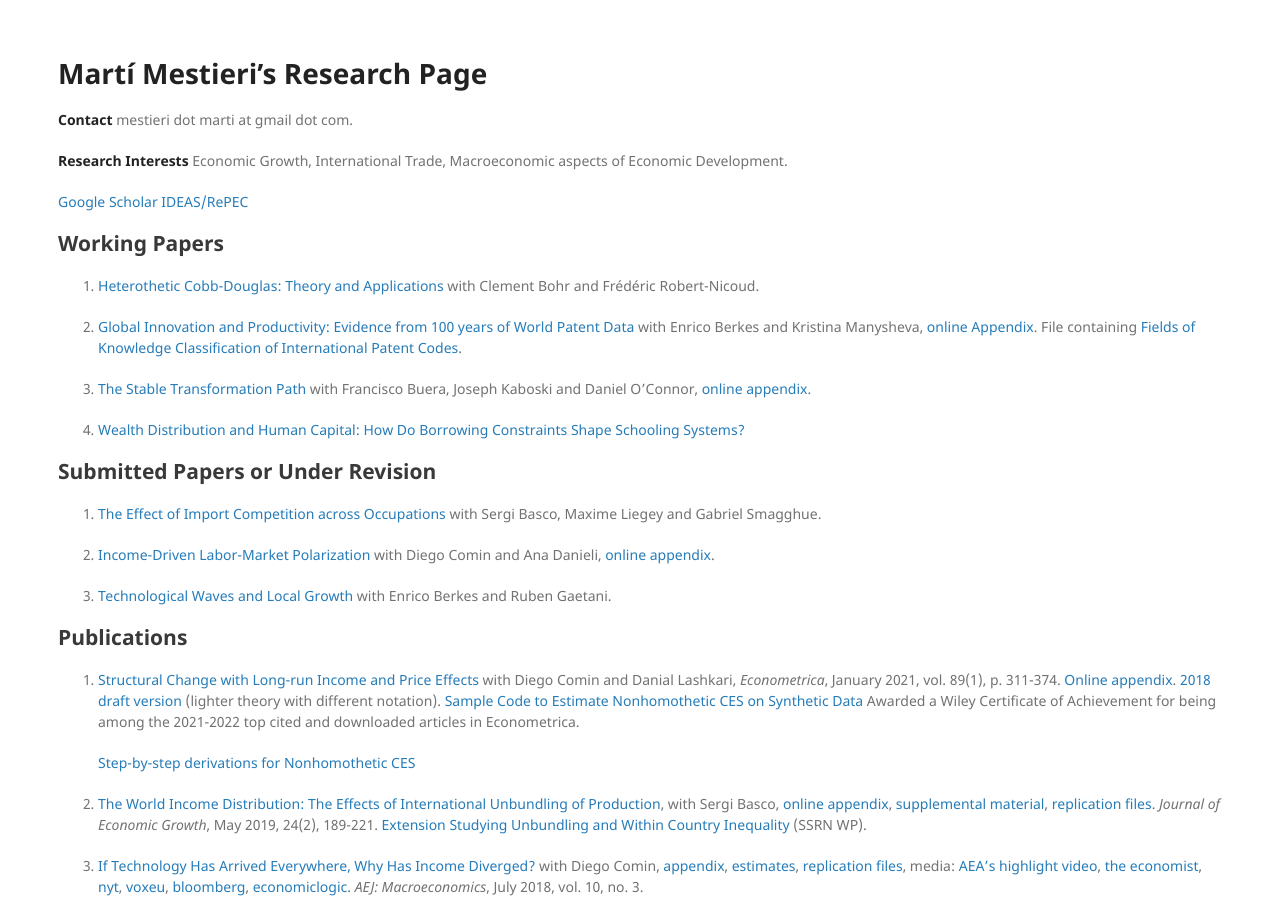
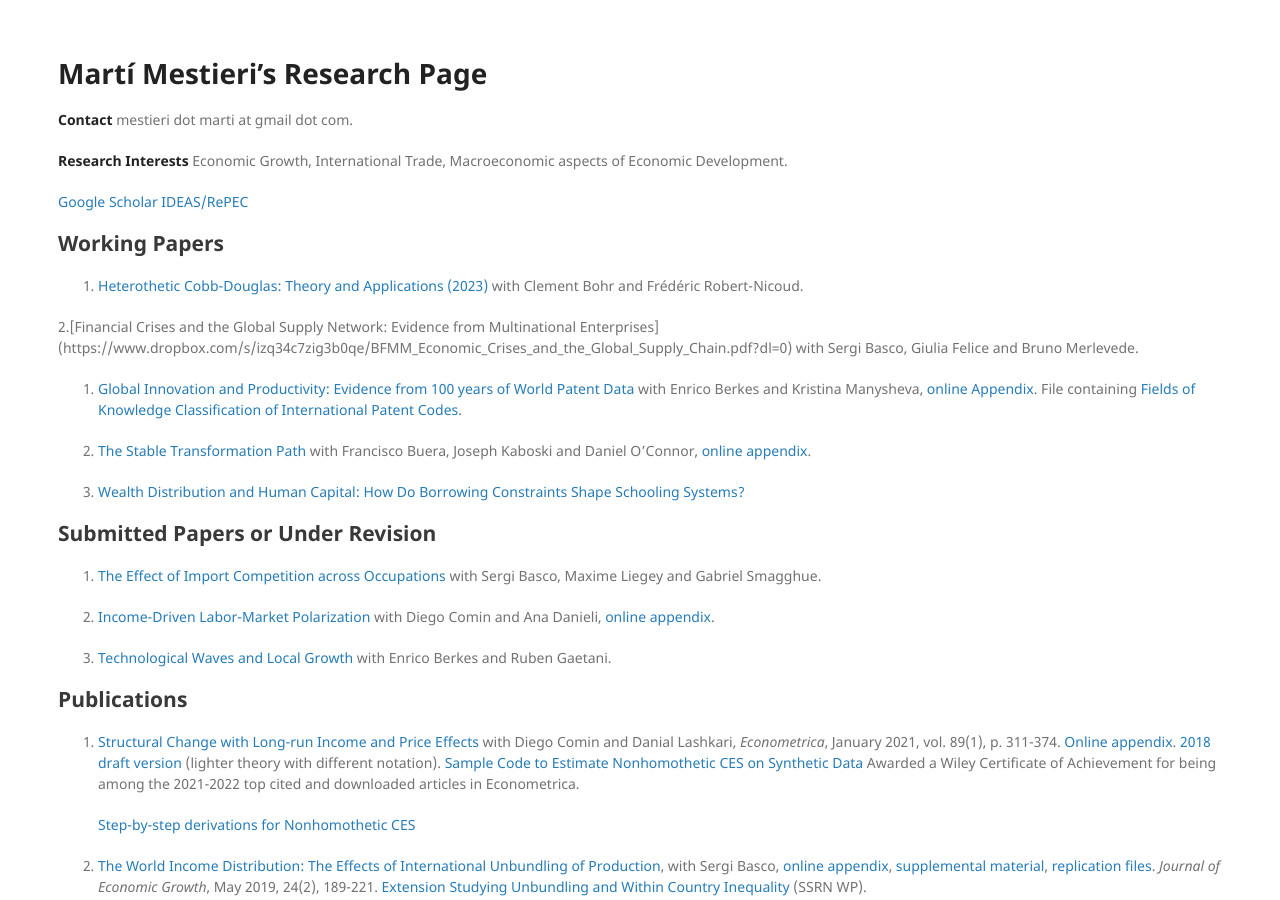
Before and after one commit to mestieri/mestieri.github.io, a Jekyll site: the page built from index.md, in a window 1280 px wide and 900 px high. Built offline with Jekyll 4.4.1, drawn with Linux system fonts in a browser that asks for light colours.

Commit message:
Update index.md

```diff
--- a/index.md
+++ b/index.md
@@ -21,15 +21,17 @@ UPF Associate Professor and CREi Associate Researcher.
 
 ## Working Papers
 
-1. [Heterothetic Cobb-Douglas: Theory and Applications](https://www.dropbox.com/s/4ib6vfi0og7ixop/bmrn_hcd.pdf?dl=0) with Clement Bohr and Frédéric Robert-Nicoud.
+1. [Heterothetic Cobb-Douglas: Theory and Applications (2023)](https://www.dropbox.com/s/4ib6vfi0og7ixop/bmrn_hcd.pdf?dl=0) with Clement Bohr and Frédéric Robert-Nicoud.
 
-2. [Global Innovation and Productivity: Evidence from 100 years of World Patent Data](https://www.dropbox.com/s/h49z8tmqrtbzchr/bmm_website.pdf?dl=0) with Enrico Berkes and Kristina Manysheva, [online Appendix](https://www.dropbox.com/s/p0857cfab9i9jjs/bmm_oa_website.pdf?dl=0). File containing [Fields of Knowledge Classification of International Patent Codes](https://www.dropbox.com/s/sne8ac9t22pwcy3/Fields_of_knowledge.csv?dl=0).
+2.[Financial Crises and the Global Supply Network: Evidence from Multinational Enterprises] (https://www.dropbox.com/s/izq34c7zig3b0qe/BFMM_Economic_Crises_and_the_Global_Supply_Chain.pdf?dl=0) with Sergi Basco, Giulia Felice and Bruno Merlevede.
 
-3. [The Stable Transformation Path](https://www.dropbox.com/s/qr244nsqarcmz4h/bkmo.pdf?dl=0)
+3. [Global Innovation and Productivity: Evidence from 100 years of World Patent Data](https://www.dropbox.com/s/h49z8tmqrtbzchr/bmm_website.pdf?dl=0) with Enrico Berkes and Kristina Manysheva, [online Appendix](https://www.dropbox.com/s/p0857cfab9i9jjs/bmm_oa_website.pdf?dl=0). File containing [Fields of Knowledge Classification of International Patent Codes](https://www.dropbox.com/s/sne8ac9t22pwcy3/Fields_of_knowledge.csv?dl=0).
+
+4. [The Stable Transformation Path](https://www.dropbox.com/s/qr244nsqarcmz4h/bkmo.pdf?dl=0)
     with Francisco Buera, Joseph Kaboski and Daniel O'Connor,
     [online appendix](https://www.dropbox.com/s/z0ufhkrma81umg2/bkmo_oa.pdf?dl=0).
 
-4. [Wealth Distribution and Human Capital: How Do Borrowing Constraints Shape Schooling Systems?](https://www.dropbox.com/s/w0fc7sthxh0mhtx/mestieri_wealthdistrib_humancapital.pdf?dl=0)
+5. [Wealth Distribution and Human Capital: How Do Borrowing Constraints Shape Schooling Systems?](https://www.dropbox.com/s/w0fc7sthxh0mhtx/mestieri_wealthdistrib_humancapital.pdf?dl=0)
 
 
 ## Submitted Papers or Under Revision
```
